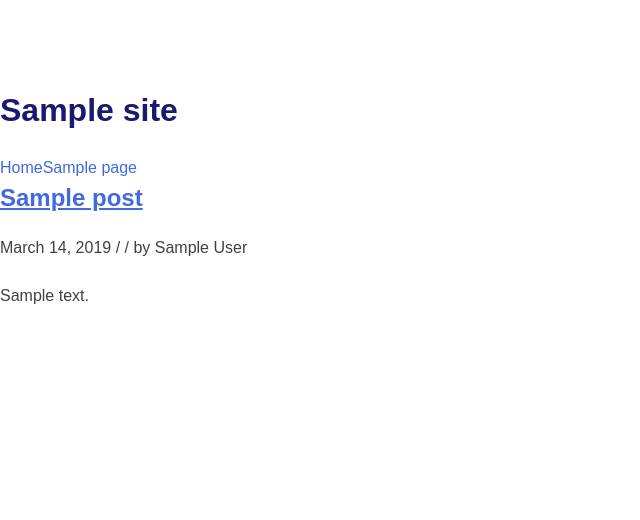
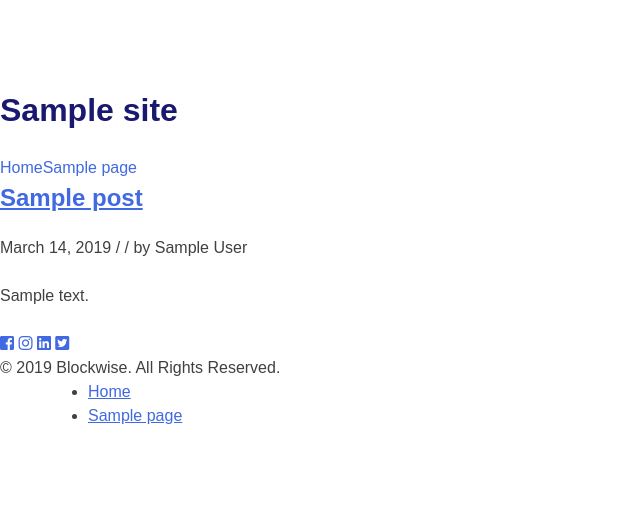
Before and after one commit to athistlethwaite/blockwise-winter-2019, a WordPress theme: template themes/blockwise-theme/home.php in a window 1280 px wide. Shown: the top 520 px of the page, without its empty margins (0-640 px from the left). Run offline with PHP 8.4 and a stand-in for WordPress, Linux system fonts and the light colour scheme; the site name, menu and one post (Sample post) are stand-ins, and other content is empty; some libraries are stand-ins or nearby versions.

Commit message:
Add footer menu function and markup

```diff
--- a/themes/blockwise-theme/footer.php
+++ b/themes/blockwise-theme/footer.php
@@ -11,7 +11,18 @@
 
 <footer id="colophon" class="site-footer" role="contentinfo">
     <div class="site-info">
-
+        <div class="copyright-social-icons">
+            <div class="social-icons">
+                <a href="#"><i class="fab fa-facebook-square"></i></a>
+                <a href="#"><i class="fab fa-instagram"></i></a>
+                <a href="#"><i class="fab fa-linkedin"></i></a>
+                <a href="#"><i class="fab fa-twitter-square"></i></a>
+            </div>
+            <span class="copyright">&copy; 2019 Blockwise. All Rights Reserved.</span>
+        </div>
+        <div class="bottomMenu">
+            <?php wp_nav_menu(array('theme_location' => 'secondary')); ?>
+        </div>
     </div><!-- .site-info -->
 </footer><!-- #colophon -->
 </div><!-- #page -->
@@ -19,4 +30,5 @@
 <?php wp_footer(); ?>
 
 </body>
+
 </html>
```
Lines whose indentation alone changed are shown as unchanged.
